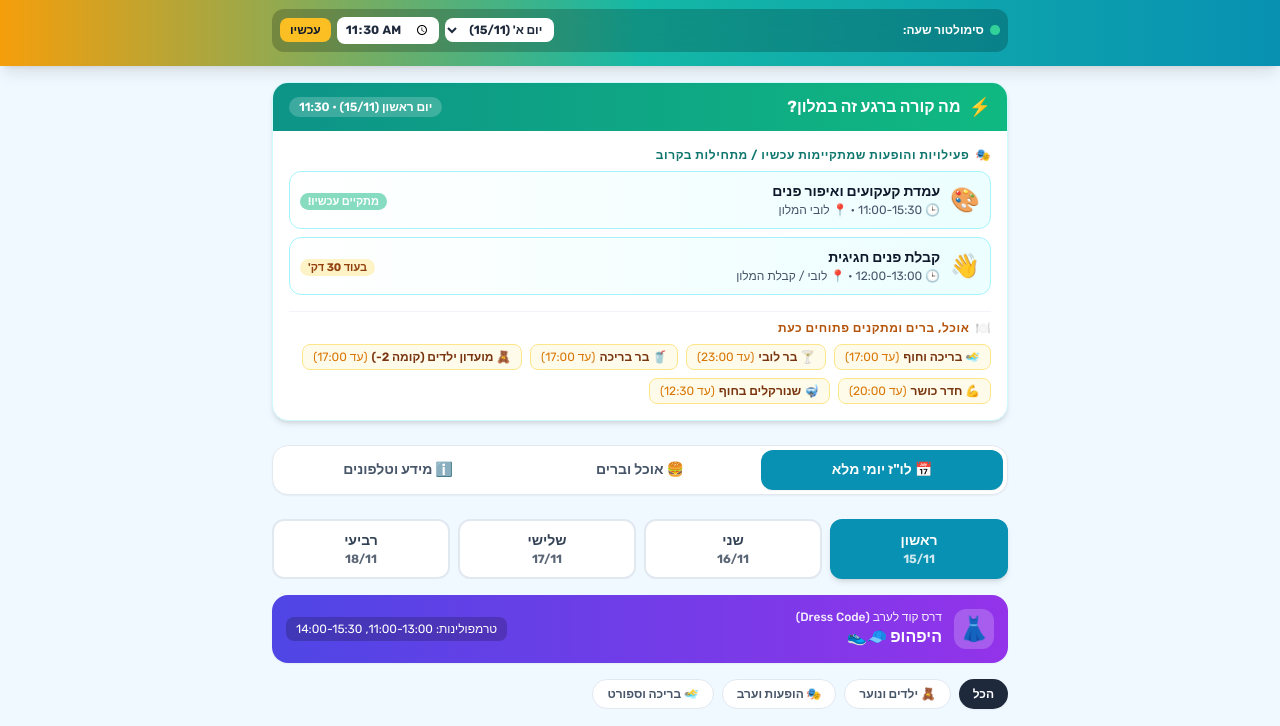
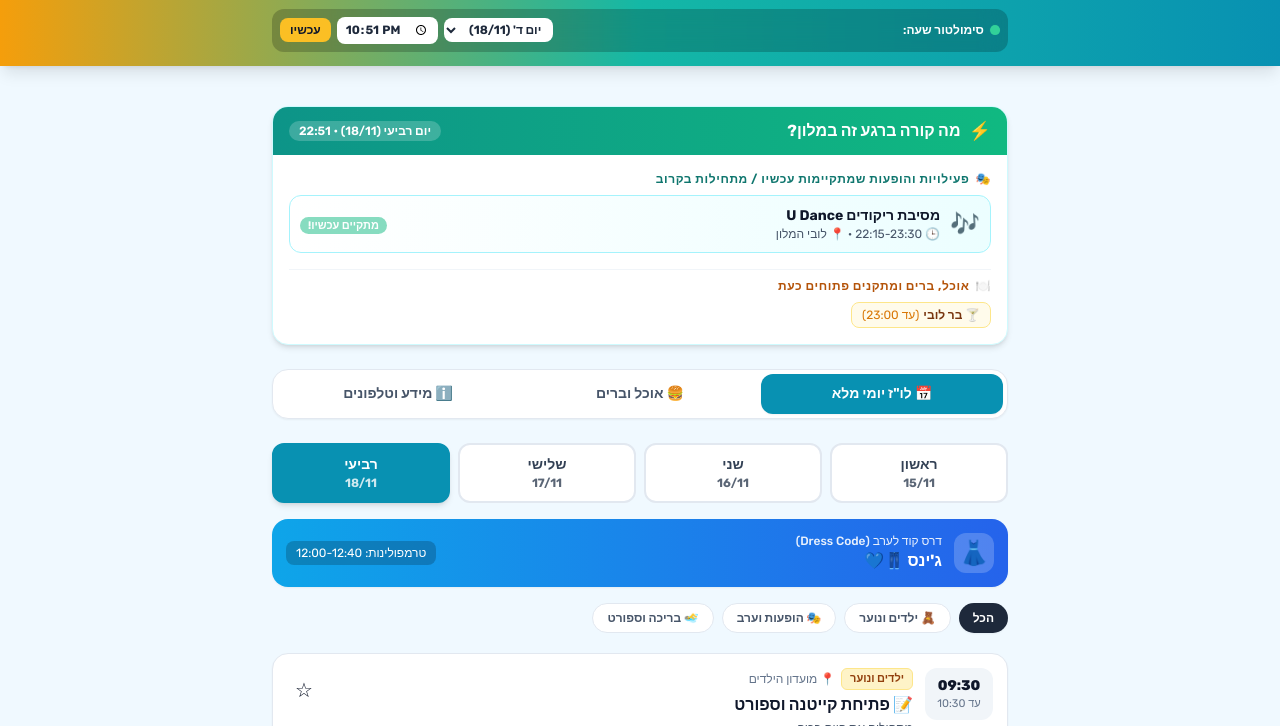
Before and after one commit to aftmoy-code/u-coral-beach, a plain HTML site: page index.html in a window 1280 px wide. Shown: the part 71-797 px from the top of the page. Drawn offline with nearby package versions, Linux system fonts and the light colour scheme.

Commit message:
Enhance simulation day/time handling and add banner
Updated the simulation day and time handling in the HTML file. Added a notice banner for out-of-range days and modified the input behavior for better synchronization.

```diff
--- a/index.html
+++ b/index.html
@@ -55,13 +55,13 @@
           <span class="font-semibold">סימולטור שעה:</span>
         </div>
         <div class="flex items-center gap-1.5 flex-1 justify-end">
-          <select id="simDay" onchange="renderAll()" class="bg-white text-slate-800 font-bold rounded-lg px-2 py-1 outline-none">
+          <select id="simDay" onchange="syncDayFromSim()" class="bg-white text-slate-800 font-bold rounded-lg px-2 py-1 outline-none">
             <option value="sun">יום א' (15/11)</option>
             <option value="mon">יום ב' (16/11)</option>
             <option value="tue">יום ג' (17/11)</option>
             <option value="wed">יום ד' (18/11)</option>
           </select>
-          <input type="time" id="simTime" value="11:30" onchange="renderAll()" class="bg-white text-slate-800 font-bold rounded-lg px-2 py-1 outline-none" />
+          <input type="time" id="simTime" onchange="renderAll()" class="bg-white text-slate-800 font-bold rounded-lg px-2 py-1 outline-none" />
           <button onclick="setNow()" class="bg-amber-400 hover:bg-amber-300 text-slate-900 font-bold px-2.5 py-1 rounded-lg transition">עכשיו</button>
         </div>
       </div>
@@ -69,6 +69,11 @@
   </header>
 
   <main class="max-w-3xl mx-auto px-4 pt-4 space-y-6">
+
+    <!-- Notice banner when current day is outside Sun-Wed -->
+    <div id="outOfRangeBanner" class="hidden bg-amber-100 border border-amber-300 text-amber-950 rounded-2xl p-3 text-xs flex items-center justify-between gap-2">
+      <span>📅 התוכנייה השבועית מעודכנת לימים <strong>ראשון–רביעי (15/11–18/11)</strong>. מוצג כעת לוח יום ראשון.</span>
+    </div>
 
     <!-- LIVE NOW SECTION -->
     <section id="liveSection" class="bg-white rounded-2xl shadow-md border border-cyan-100 overflow-hidden">
@@ -433,11 +438,26 @@
     function setNow() {
       const now = new Date();
       const dayMap = { 0: "sun", 1: "mon", 2: "tue", 3: "wed" };
-      const d = dayMap[now.getDay()] || "sun";
+      const jsDay = now.getDay();
+      const mappedDay = dayMap[jsDay];
+      const outBanner = document.getElementById("outOfRangeBanner");
+
+      if (mappedDay) {
+        outBanner.classList.add("hidden");
+      } else {
+        outBanner.classList.remove("hidden");
+      }
+
+      const d = mappedDay || "sun";
       const hh = String(now.getHours()).padStart(2, "0");
       const mm = String(now.getMinutes()).padStart(2, "0");
       document.getElementById("simDay").value = d;
       document.getElementById("simTime").value = `${hh}:${mm}`;
+      selectDay(d);
+    }
+
+    function syncDayFromSim() {
+      const d = document.getElementById("simDay").value;
       selectDay(d);
     }
 
@@ -643,9 +663,9 @@
       renderSchedule();
     }
 
-    // Initialize
+    // Initialize automatically to current device day and time
     selectCategory("all");
-    selectDay("sun");
+    setNow();
   </script>
 </body>
 </html>
```
